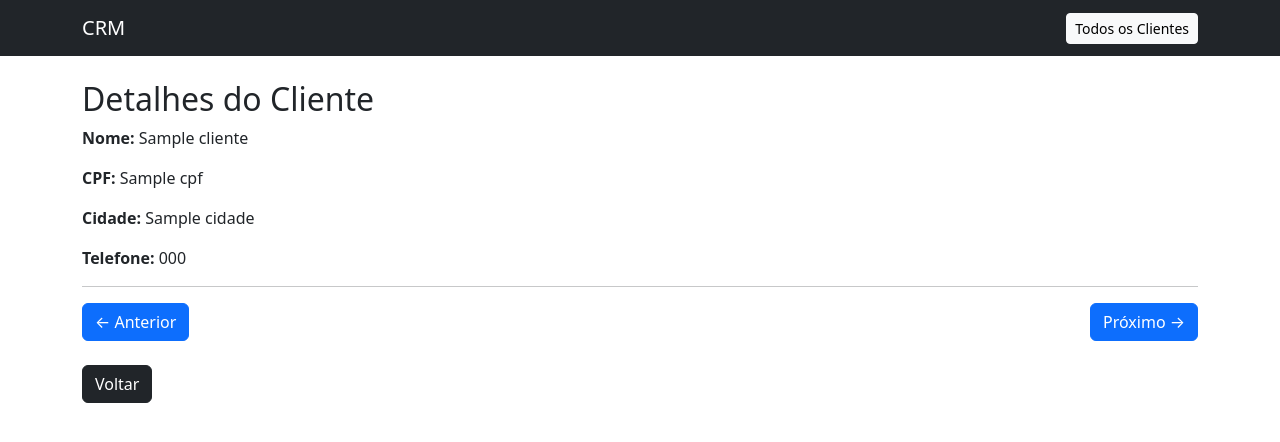
After one commit to OrlandoNamba/CRM_Faculdade, a Django app: template crm_django/clientes/templates/clientes/detalhes_cliente.html in a window 1280 px wide. The commit adds this page. Shown: the top 442 px of the page. Run offline with Django 5.2, Linux system fonts and the light colour scheme; the template is opened without the code that fills it: most values are stand-ins (such as "Sample title", 1, 10 or a date in 2020).

Commit message:
feat: adiciona página de detalhes do cliente

```diff
--- /dev/null
+++ b/crm_django/clientes/templates/clientes/detalhes_cliente.html
@@ -0,0 +1,36 @@
+{% extends 'base.html' %}
+
+{% block content %}
+
+<h2>Detalhes do Cliente</h2>
+
+<p><strong>Nome:</strong> {{ cliente.nome }}</p>
+<p><strong>CPF:</strong> {{ cliente.cpf }}</p>
+<p><strong>Cidade:</strong> {{ cliente.cidade }}</p>
+<p><strong>Telefone:</strong> {{ cliente.telefone }}</p>
+
+<hr>
+
+<div class="d-flex justify-content-between">
+
+    {% if anterior %}
+        <a href="/clientes/detalhes/{{ anterior.cpf }}/" class="btn btn-primary">
+            ← Anterior
+        </a>
+    {% else %}
+        <span></span>
+    {% endif %}
+
+    {% if proximo %}
+        <a href="/clientes/detalhes/{{ proximo.cpf }}/" class="btn btn-primary">
+            Próximo →
+        </a>
+    {% endif %}
+
+</div>
+
+<br>
+
+<a href="/clientes/" class="btn btn-dark">Voltar</a>
+
+{% endblock %}
--- a/crm_django/clientes/templates/clientes/listar_clientes.html
+++ b/crm_django/clientes/templates/clientes/listar_clientes.html
@@ -6,6 +6,7 @@
     <h1 class="mb-4">Lista de Clientes</h1>
 
     <a href="/clientes/cadastrar/" class="btn btn-primary mb-3">Novo Cliente</a>
+    <a href="{% url 'detalhes_cliente' cpf_aleatorio %}" class="btn btn-primary mb-3">Tabular</a>
 
     {% if clientes %}
         <table class="table table-striped">
--- a/crm_django/clientes/urls.py
+++ b/crm_django/clientes/urls.py
@@ -1,9 +1,10 @@
 from django.urls import path
-from .views import cadastrar_cliente_view, editar_cliente_view, listar_clientes_view, deletar_cliente_view
+from .views import cadastrar_cliente_view, detalhes_cliente_view, editar_cliente_view, listar_clientes_view, deletar_cliente_view
 
 urlpatterns = [
     path('clientes/', listar_clientes_view, name='listar_clientes'),
     path('clientes/cadastrar/', cadastrar_cliente_view, name='cadastrar_cliente'),
     path('clientes/editar/<str:cpf>/', editar_cliente_view, name='editar_cliente'),
-    path('clientes/deletar/<str:cpf>/', deletar_cliente_view, name='deletar_cliente')
+    path('clientes/deletar/<str:cpf>/', deletar_cliente_view, name='deletar_cliente'),
+    path('clientes/detalhes/<str:cpf>/', detalhes_cliente_view, name='detalhes_cliente'),
 ]
```
Also changed, not shown: crm_django/clientes/views.py (+35 -2 lines).
